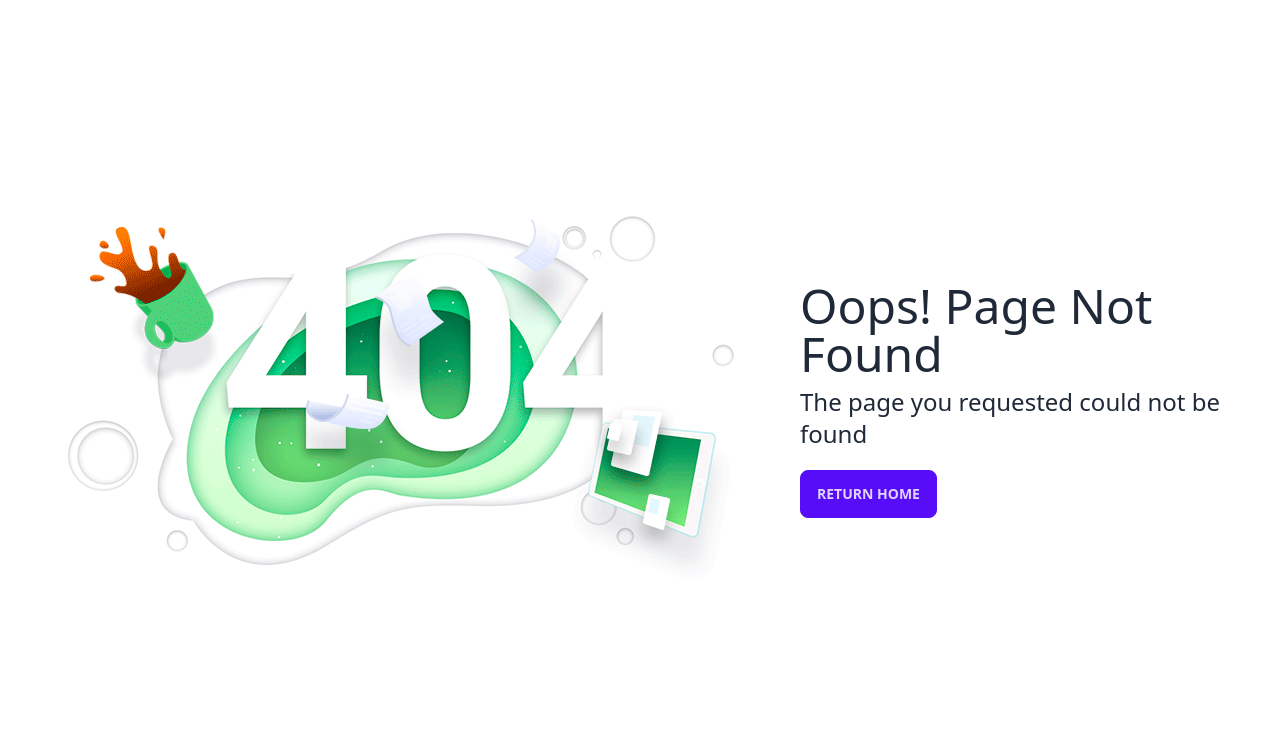
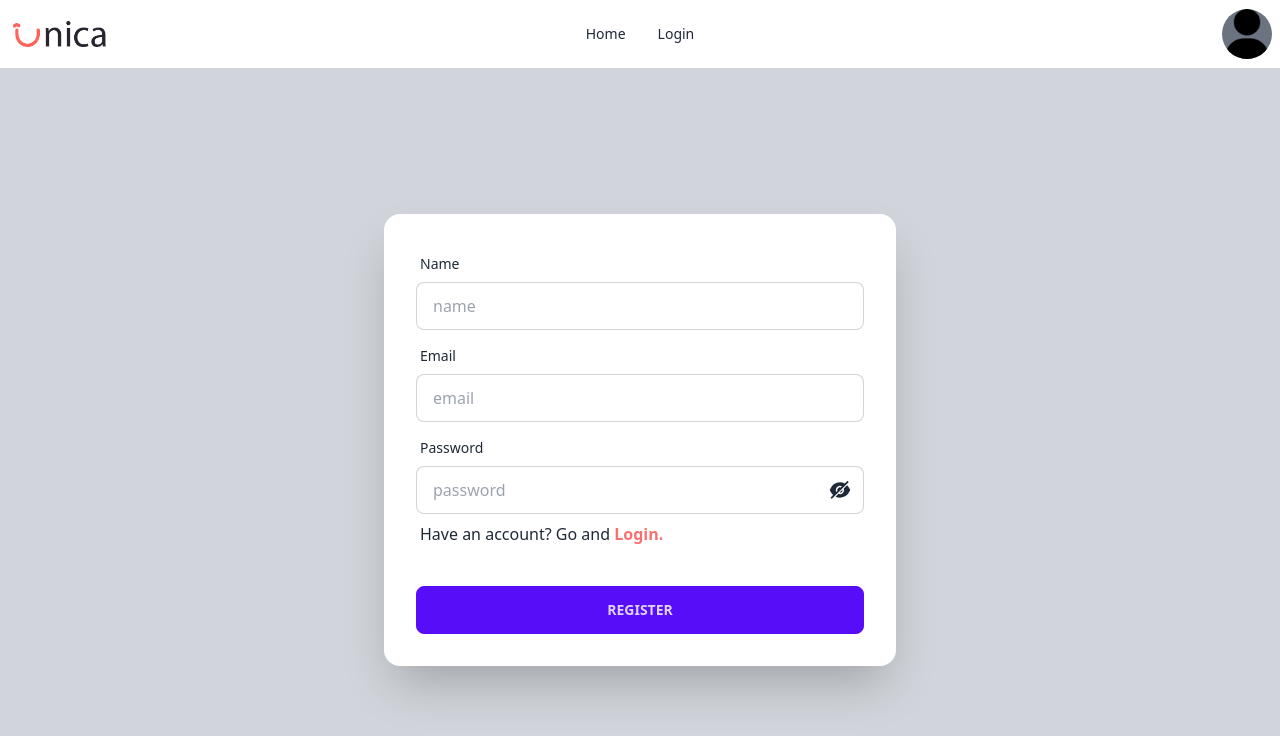
Before and after one commit to Saiful10400/assignment-9-Unica-Event-Menagement, a React (Vite) app: page /register in a window 1280 px wide. Before the commit this address had no page. Shown: the top 736 px of the page. Built offline with nearby package versions, Linux system fonts and the light colour scheme.

Commit message:
Login and registration section doen.

```diff
--- /dev/null
+++ b/src/Authentication/firebaseinit.js
@@ -0,0 +1,18 @@
+import { initializeApp } from "firebase/app";
+import { getAuth } from "firebase/auth";
+
+
+const firebaseConfig = {
+    apiKey: "AIzaSyBrVs1BDBWr93jSWbT1pX_GQYyiNb5wB8w",
+    authDomain: "event-management-5ebf6.firebaseapp.com",
+    projectId: "event-management-5ebf6",
+    storageBucket: "event-management-5ebf6.appspot.com",
+    messagingSenderId: "209723044532",
+    appId: "1:209723044532:web:a1f778fd1989bbd2869de1"
+  };
+
+  const app=initializeApp(firebaseConfig)
+
+  const auth=getAuth(app)
+
+  export default auth
--- a/src/Components/Navbar/DaisyuiNavbar.jsx
+++ b/src/Components/Navbar/DaisyuiNavbar.jsx
@@ -1,16 +1,15 @@
 
-import { Link, NavLink } from "react-router-dom";
+import {  NavLink } from "react-router-dom";
 import logo from "../../../public/images/logo.png"
 import user from "../../../public/images/user.png"
+
 const DaisyuiNavbar = () => {
 
 
 
     const list=<>
-    <li><Link>Home</Link></li>
-    <li><Link>About</Link></li>
-    <li><Link>Login</Link></li>
-
+    <li><NavLink to={"/"}>Home</NavLink></li>
+    <li><NavLink to={"/login"}>Login</NavLink></li>
 
     </>
 
--- /dev/null
+++ b/src/Components/Routes/Login/Login.jsx
@@ -0,0 +1,101 @@
+import { useState } from "react";
+import { Link } from "react-router-dom";
+
+import { AiFillEye } from "react-icons/ai";
+import { AiFillEyeInvisible } from "react-icons/ai";
+import { BsGoogle } from "react-icons/bs";
+
+
+const Login = () => {
+    const[hide,setHide]=useState(true)
+
+    const formHandle=(e)=>{
+        e.preventDefault()
+        const email=e.target.email.value
+        const password=e.target.password.value
+        console.log(email,password)
+
+    }
+  return (
+    <div>
+      <div className="hero min-h-[92vh] bg-gray-300 ">
+        <div className="card flex-shrink-0 w-full max-w-lg shadow-2xl bg-base-100 pb-7">
+
+
+
+          <form  onSubmit={formHandle} className="card-body">
+
+            <div className="form-control">
+              <label className="label">
+                <span className="label-text">Email</span>
+              </label>
+              <input
+                type="email"
+                name="email"
+                placeholder="email"
+                className="input input-bordered"
+                required
+              />
+            </div>
+
+
+            <div className="form-control">
+              <label className="label">
+                <span className="label-text">Password</span>
+              </label>
+             <div className="relative">
+             <input
+              name="password"
+                type={hide? "password" :"text"}
+                placeholder="password"
+                className="input input-bordered w-full"
+                required
+              />
+              <span className="absolute top-3 right-3"><button  className="text-2xl" onClick={(e)=>{
+                e.preventDefault()
+                e.stopPropagation()
+                setHide(!hide)
+
+              }}>
+                {
+                    !hide?<AiFillEye></AiFillEye>:<AiFillEyeInvisible></AiFillEyeInvisible>
+                }
+                </button></span>
+
+             </div>
+              <label className="label">
+                <p>
+                  New user? Go and <span> </span>
+                  <Link
+                    to={"/register"}
+                    className=" text-base font-bold text-red-400 link link-hover"
+                  >
+                     Register.
+                  </Link>
+                </p>
+              </label>
+            </div>
+
+
+            <div className="form-control mt-6">
+              <button className="btn btn-primary">Login</button>
+            </div>
+          </form>
+          <div>
+
+            <p className="text-center mb-4">or</p>
+            <button className="bg-gray-200 w-[96%]  hover:text-gray-500 mx-auto rounded-lg flex justify-center items-center text-2xl gap-4 py-3">
+                <BsGoogle></BsGoogle>
+                <span className="font-semibold">Continue with google</span>
+            </button>
+
+          </div>
+
+
+        </div>
+      </div>
+    </div>
+  );
+};
+
+export default Login;
--- /dev/null
+++ b/src/Components/Routes/Login/Register.jsx
@@ -0,0 +1,108 @@
+import { useState } from "react";
+import { Link } from "react-router-dom";
+
+import { AiFillEye } from "react-icons/ai";
+import { AiFillEyeInvisible } from "react-icons/ai";
+
+const Register = () => {
+const[hide,setHide]=useState(true)
+    // getting form data.
+    const formHandel=(e)=>{
+
+        e.preventDefault()
+        const name=e.target.name.value
+        const email=e.target.email.value
+        const password=e.target.password.value
+        console.log(email,password)
+
+    }
+
+
+
+
+    return (
+        <div>
+              <div className="hero min-h-[93vh] bg-gray-300 ">
+        <div className="card flex-shrink-0 w-full max-w-lg shadow-2xl bg-base-100">
+
+
+
+          <form onSubmit={formHandel} className="card-body">
+
+            <div className="form-control">
+              <label className="label">
+                <span className="label-text">Name</span>
+              </label>
+              <input
+              name="name"
+                type="text"
+                placeholder="name"
+                className="input input-bordered"
+                required
+              />
+            </div>
+            <div className="form-control">
+              <label className="label">
+                <span className="label-text">Email</span>
+              </label>
+              <input
+              name="email"
+                type="email"
+                placeholder="email"
+                className="input input-bordered"
+                required
+              />
+            </div>
+
+
+            <div className="form-control">
+              <label className="label">
+                <span className="label-text">Password</span>
+              </label>
+             <div className="relative">
+             <input
+              name="password"
+                type={hide? "password" :"text"}
+                placeholder="password"
+                className="input input-bordered w-full"
+                required
+              />
+              <span className="absolute top-3 right-3"><button  className="text-2xl" onClick={(e)=>{
+                e.preventDefault()
+                e.stopPropagation()
+                setHide(!hide)
+
+              }}>
+                {
+                    !hide?<AiFillEye></AiFillEye>:<AiFillEyeInvisible></AiFillEyeInvisible>
+                }
+                </button></span>
+
+             </div>
+              <label className="label">
+                <p>
+                  Have an account? Go and<span> </span>
+                  <Link
+                    to={"/login"}
+                    className=" text-base font-bold text-red-400 link link-hover"
+                  >
+                     Login.
+                  </Link>
+                </p>
+              </label>
+            </div>
+
+
+            <div className="form-control mt-6">
+              <button className="btn btn-primary">Register</button>
+            </div>
+          </form>
+
+
+        </div>
+      </div>
+        </div>
+    );
+};
+
+export default Register;
--- a/src/Components/Routes/home/Card.jsx
+++ b/src/Components/Routes/home/Card.jsx
@@ -9,7 +9,7 @@ const Card = ({data}) => {
     <div data-aos="zoom-in-up" className="w-full ">
       <div className="card card-compact w-full bg-base-100 shadow-xl">
         <figure>
-          <img
+          <img className="w-full"
             src={image}
             alt={service}
           />
--- a/src/Components/Routes/home/Staff.jsx
+++ b/src/Components/Routes/home/Staff.jsx
@@ -18,7 +18,7 @@ const Staff = () => {
 
   return (
     <div className="max-w-[1400px] mx-auto my-20">
-      <h1 data-aos="flip-up" className="vidolaka text-center mb-14 text-5xl">Our Staff</h1>
+      <h1 data-aos="flip-up" className="vidolaka text-center mb-14 text-5xl">Our team</h1>
       <div  data-aos="fade-up">
         <Swiper
           slidesPerView={3}
```
Also changed, not shown: src/RouterProvider.jsx (+10 -0 lines).
